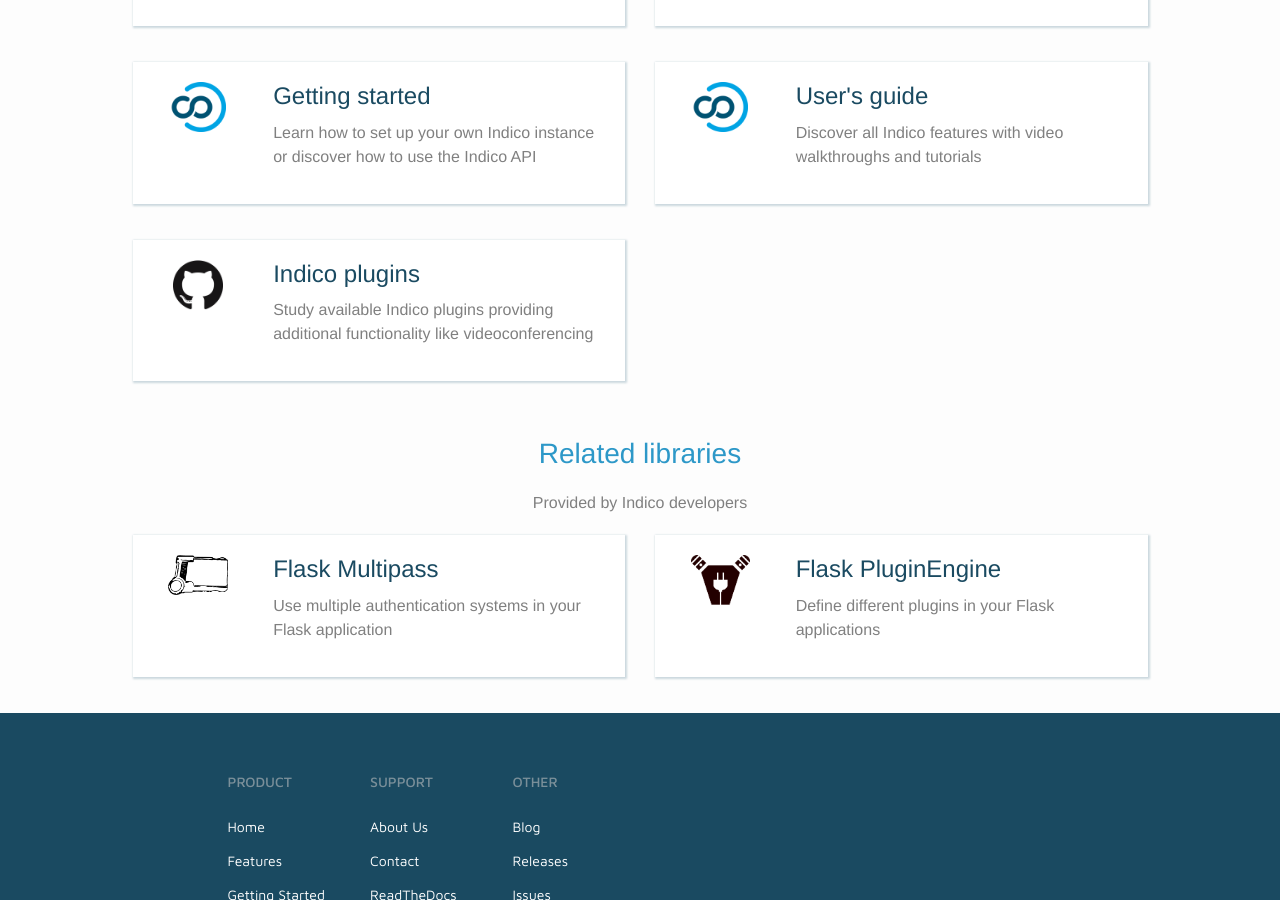
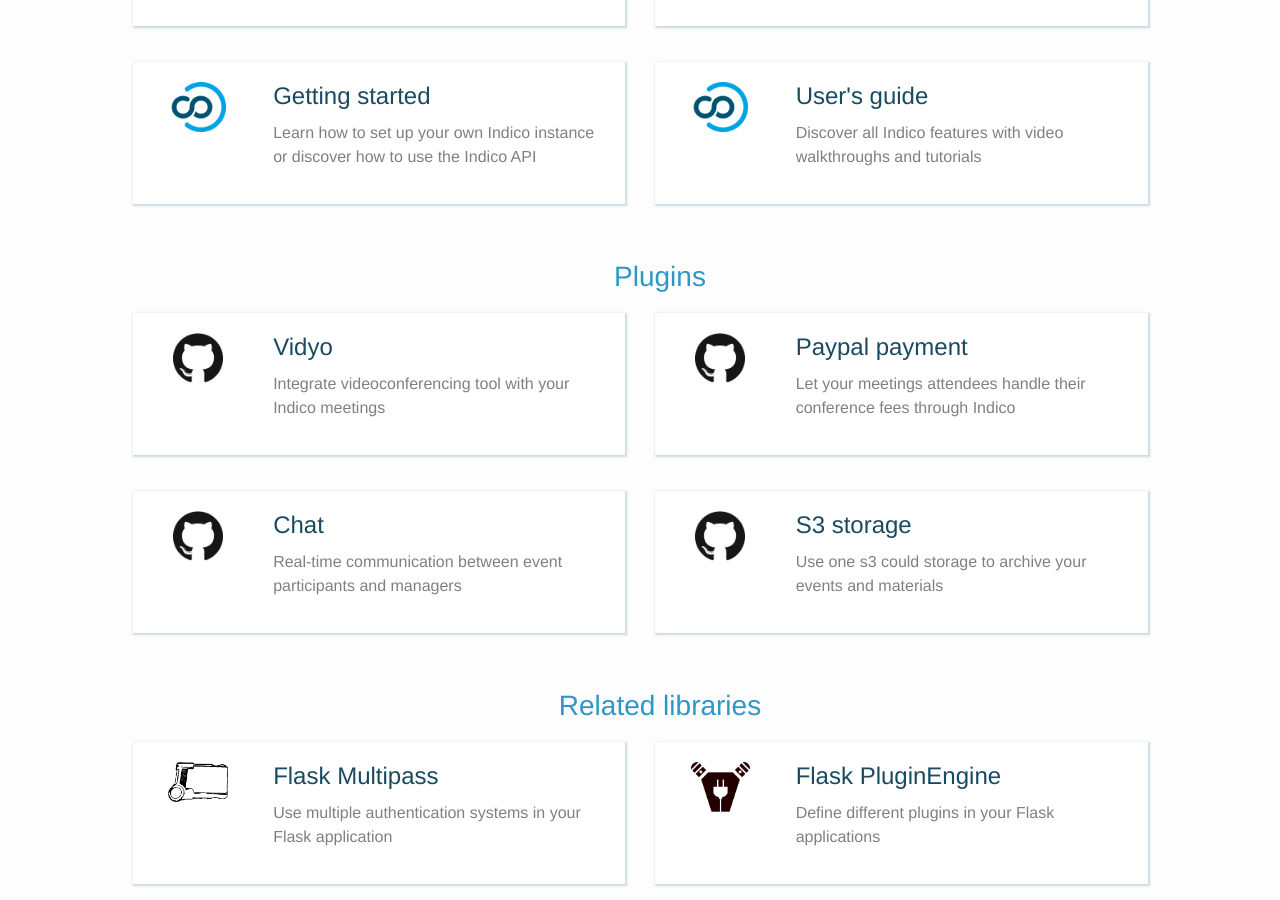
Before and after one commit to indico/indico.github.io, a Jekyll site: the page built from resources.md, in a window 1280 px wide and 900 px high, scrolled down 506 px. Built offline with Jekyll 4.4.1, drawn with Linux system fonts in a browser that asks for light colours; nearby versions of some CDN libraries; comment, search, counter and statistics services are not loaded.

Commit message:
Add plugins to resources page

```diff
--- a/_layouts/resources.html
+++ b/_layouts/resources.html
@@ -16,7 +16,11 @@
   <div class="row justify-content-center">
     <div class="col-11">
         <div class="row">
-            {%- for resource in page.resources -%}
+            {%- for section in page.sections -%}
+                {%- if section.title -%}
+                    <h3 class="col-12 related-libraries">{{ section.title }}</h3>
+                {%- endif -%}
+                {%- for resource in section.resources -%}
                     <div class="col-md-6">
                         <a class="resource-card" href="{{ resource.link }}" target="_blank" rel="noopener noreferrer">
                             <div class="resource-card-content">
@@ -33,26 +37,6 @@
                         </a>
                     </div>
                 {%- endfor -%}
-            <div class="col-12">
-                <h3 class="related-libraries">Related libraries</h3>
-                <div class="related-libraries-summary">Provided by Indico developers</div>
-            </div>
-            {%- for resource in page.related_libraries -%}
-                <div class="col-md-6">
-                    <a class="resource-card" href="{{ resource.link }}" target="_blank">
-                        <div class="resource-card-content">
-                            <div class="row justify-content-center">
-                                <div class="col-3">
-                                    <img src="{{ resource.logo | prepend: '/img/logos/' | relative_url }}"></img>
-                                </div>
-                                <div class="col-9">
-                                    <h4>{{ resource.name }}</h3>
-                                    <p>{{ resource.summary }}</p>
-                                </div>
-                            </div>
-                        </div>
-                    </a>
-                </div>
             {%- endfor -%}
         </div>
     </div>
--- a/resources.md
+++ b/resources.md
@@ -3,35 +3,50 @@
 title: Resources
 permalink: /resources/
 weight: 20
-resources:
-  - name: GitHub
-    link: https://github.com/indico/indico
-    logo: github.png
-    summary: Visit our GitHub project site. You can report issues there.
-  - name: Community forum
-    link: https://talk.getindico.io
-    logo: discourse.png
-    summary: Join other Indico administrators on our forum to seek advice or discuss your ideas
-  - name: Getting started
-    link: https://docs.getindico.io
-    logo: indico.png
-    summary: Learn how to set up your own Indico instance or discover how to use the Indico API
-  - name: User's guide
-    link: https://learn.getindico.io
-    logo: indico.png
-    summary: Discover all Indico features with video walkthroughs and tutorials
-  - name: Indico plugins
-    link: https://github.com/indico/indico-plugins
-    logo: github.png
-    summary: Study available Indico plugins providing additional functionality like videoconferencing
-related_libraries:
-  - name: Flask Multipass
-    link: https://flask-multipass.readthedocs.io/
-    logo: multipass.png
-    summary: Use multiple authentication systems in your Flask application
-  - name: Flask PluginEngine
-    link: https://flask-pluginengine.readthedocs.io/
-    logo: pluginengine.png
-    summary: Define different plugins in your Flask applications
-
+sections:
+  - resources:
+    - name: GitHub
+      link: https://github.com/indico/indico
+      logo: github.png
+      summary: Visit our GitHub project site. You can report issues there.
+    - name: Community forum
+      link: https://talk.getindico.io
+      logo: discourse.png
+      summary: Join other Indico administrators on our forum to seek advice or discuss your ideas
+    - name: Getting started
+      link: https://docs.getindico.io
+      logo: indico.png
+      summary: Learn how to set up your own Indico instance or discover how to use the Indico API
+    - name: User's guide
+      link: https://learn.getindico.io
+      logo: indico.png
+      summary: Discover all Indico features with video walkthroughs and tutorials
+  - title: Plugins
+    resources:
+    - name: Vidyo
+      link: https://github.com/indico/indico-plugins/tree/master/vc_vidyo
+      logo: github.png
+      summary: Integrate videoconferencing tool with your Indico meetings
+    - name: Paypal payment
+      link: https://github.com/indico/indico-plugins/tree/master/payment_paypal
+      logo: github.png
+      summary: Let your meetings attendees handle their conference fees through Indico
+    - name: Chat
+      link: https://github.com/indico/indico-plugins/tree/master/chat/indico_chat
+      logo: github.png
+      summary: Real-time communication between event participants and managers
+    - name: S3 storage
+      link: https://github.com/indico/indico-plugins/tree/master/storage_s3
+      logo: github.png
+      summary: Use one s3 could storage to archive your events and materials
+  - title: Related libraries
+    resources:
+    - name: Flask Multipass
+      link: https://flask-multipass.readthedocs.io/
+      logo: multipass.png
+      summary: Use multiple authentication systems in your Flask application
+    - name: Flask PluginEngine
+      link: https://flask-pluginengine.readthedocs.io/
+      logo: pluginengine.png
+      summary: Define different plugins in your Flask applications
 ---
```
Lines whose indentation alone changed are shown as unchanged.
